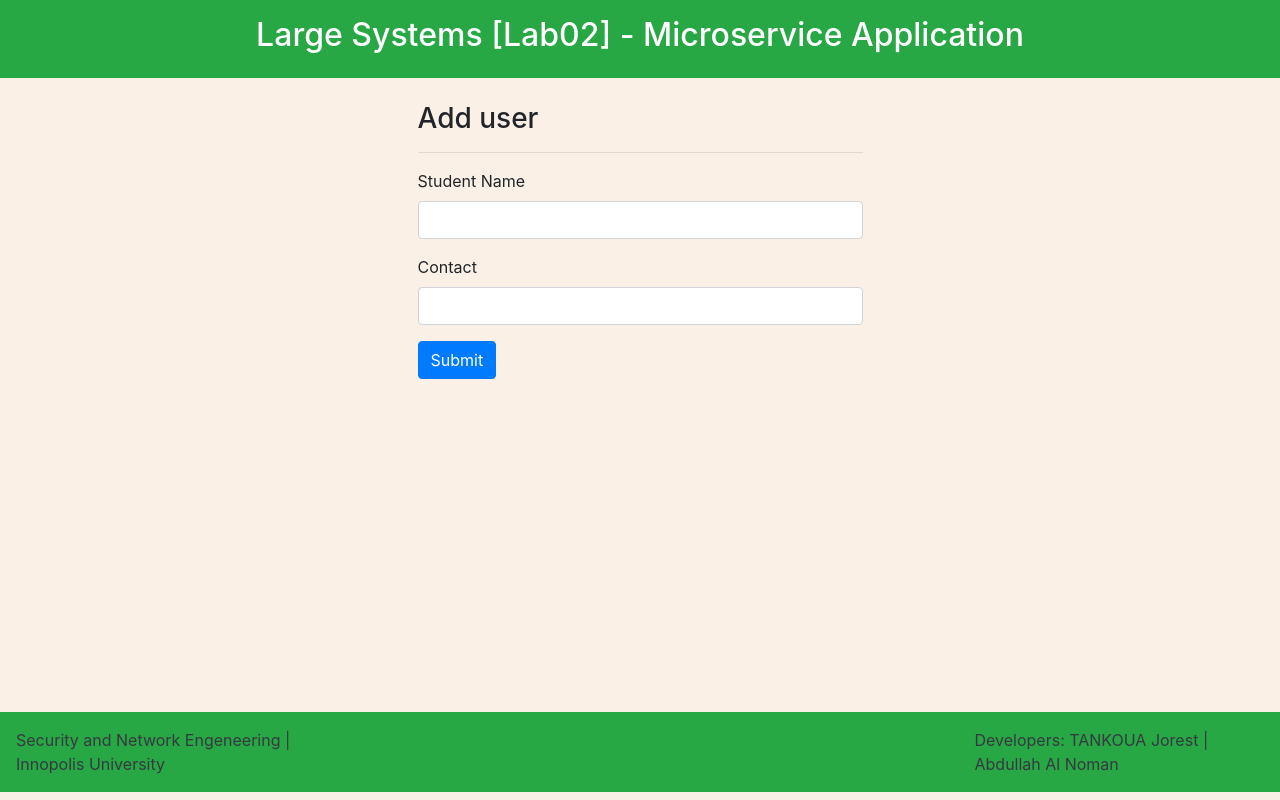
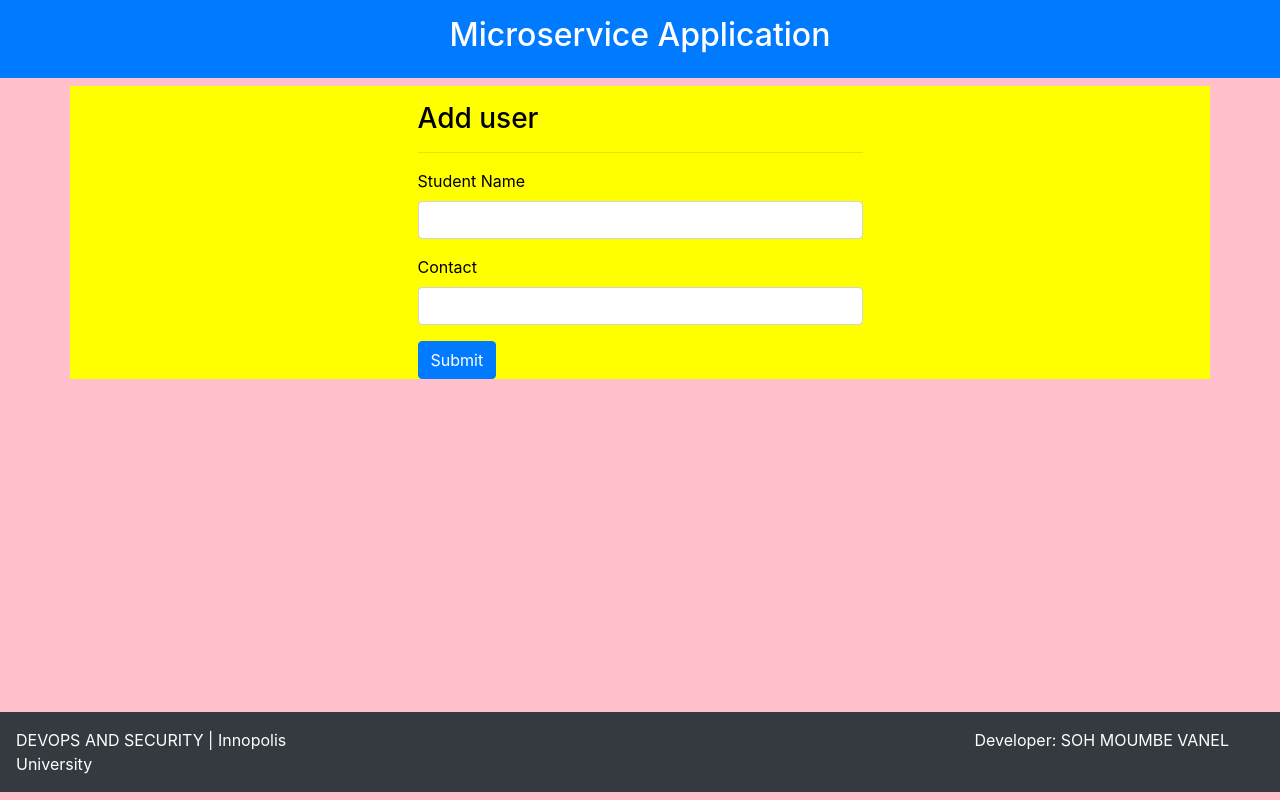
Before and after one commit to vanelnara/lab2_devOps, a Flask app: page /add_user in a window 1280 px wide. Run offline with Flask 3, Linux system fonts and the light colour scheme; some libraries are stand-ins or nearby versions.

Commit message:
Update layout.html

```diff
--- a/templates/layout.html
+++ b/templates/layout.html
@@ -1,23 +1,50 @@
+<!DOCTYPE html>
 <html>
   <head>
-    <title>LS Lab2 - Microservice Application </title>
+    <title> Microservice Application </title>
+    <!-- Bootstrap styles -->
     <link rel="stylesheet" href="https://maxcdn.bootstrapcdn.com/bootstrap/4.0.0/css/bootstrap.min.css" integrity="sha384-Gn5384xqQ1aoWXA+058RXPxPg6fy4IWvTNh0E263XmFcJlSAwiGgFAW/dAiS6JXm" crossorigin="anonymous">
+    <!-- Bootstrap scripts -->
     <script src="https://code.jquery.com/jquery-3.2.1.slim.min.js" integrity="sha384-KJ3o2DKtIkvYIK3UENzmM7KCkRr/rE9/Qpg6aAZGJwFDMVNA/GpGFF93hXpG5KkN" crossorigin="anonymous"></script>
     <script src="https://cdnjs.cloudflare.com/ajax/libs/popper.js/1.12.9/umd/popper.min.js" integrity="sha384-ApNbgh9B+Y1QKtv3Rn7W3mgPxhU9K/ScQsAP7hUibX39j7fakFPskvXusvfa0b4Q" crossorigin="anonymous"></script>
     <script src="https://maxcdn.bootstrapcdn.com/bootstrap/4.0.0/js/bootstrap.min.js" integrity="sha384-JZR6Spejh4U02d8jOt6vLEHfe/JQGiRRSQQxSfFWpi1MquVdAyjUar5+76PVCmYl" crossorigin="anonymous"></script>
+
     <style>
-     body {background-color: linen;}
-     footer{
+      /* Change background color of body */
+      body {
+        background-color: pink;
+      }
+
+      /* Change background color of the header */
+      .header {
+        background-color: blue;
+        color: white;
+      }
+
+      /* Change background color of the container */
+      .container {
+        background-color: yellow;
+        color: black;
+      }
+
+      /* Change background color of the footer */
+      .footer {
+        background-color: purple;
+        color: white;
         position: absolute;
         bottom: 0;
         width: 100%;
         height: 5rem;
       }
-
     </style>
   </head>
   <body>
-    <div class="p-3 mb-2 bg-success text-white"><center><h2>Large Systems [Lab02] - Microservice Application</h2></center></div>
+    <!-- Change background color of the header -->
+    <div class="p-3 mb-2 bg-primary text-white header">
+      <center><h2> Microservice Application</h2></center>
+    </div>
+
+    <!-- Change background color of the container -->
     <div class='container pt-3'>
       {% with messages=get_flashed_messages(with_categories=true) %}
         {% if messages %}
@@ -27,24 +54,17 @@
         {% endif %}
       {% endwith %}
       {% block body %}
-
       {% endblock %}
     </div>
 
-    <footer class="p-3 mb-2 bg-success text-dark">
-
+    <!-- Change background color of the footer -->
+    <footer class="p-3 mb-2 bg-dark text-white footer">
       <div class="row">
-        <div class="col"> Security and Network Engeneering | Innopolis University</div>
+        <div class="col"> DEVOPS AND SECURITY | Innopolis University</div>
         <div class="col"> </div>
         <div class="col"> </div>
-        <div class="col"> Developers: TANKOUA Jorest | Abdullah Al Noman</div>
+        <div class="col"> Developer: SOH MOUMBE VANEL</div>
       </div>
-        <!--
-        <span id="left-footer">SECURITY AND NETWORK ENGENEERING | INNOPOLIS UNIVERSITY</span>  <span id="right-footer">  Developers: TANKOUA Jorest | Abdullah Al Noman
-        </span> -->
-
-
     </footer>
-
   </body>
 </html>
```
Lines whose indentation alone changed are shown as unchanged.
